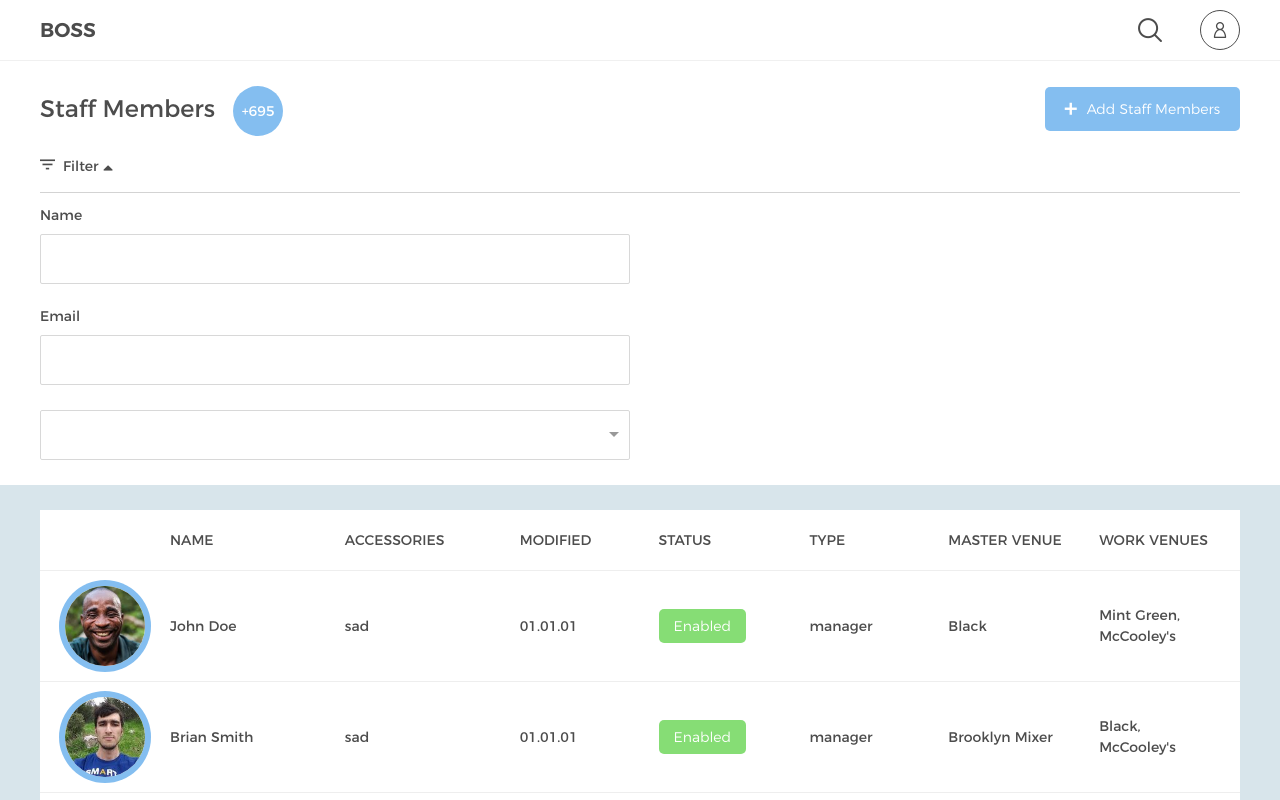
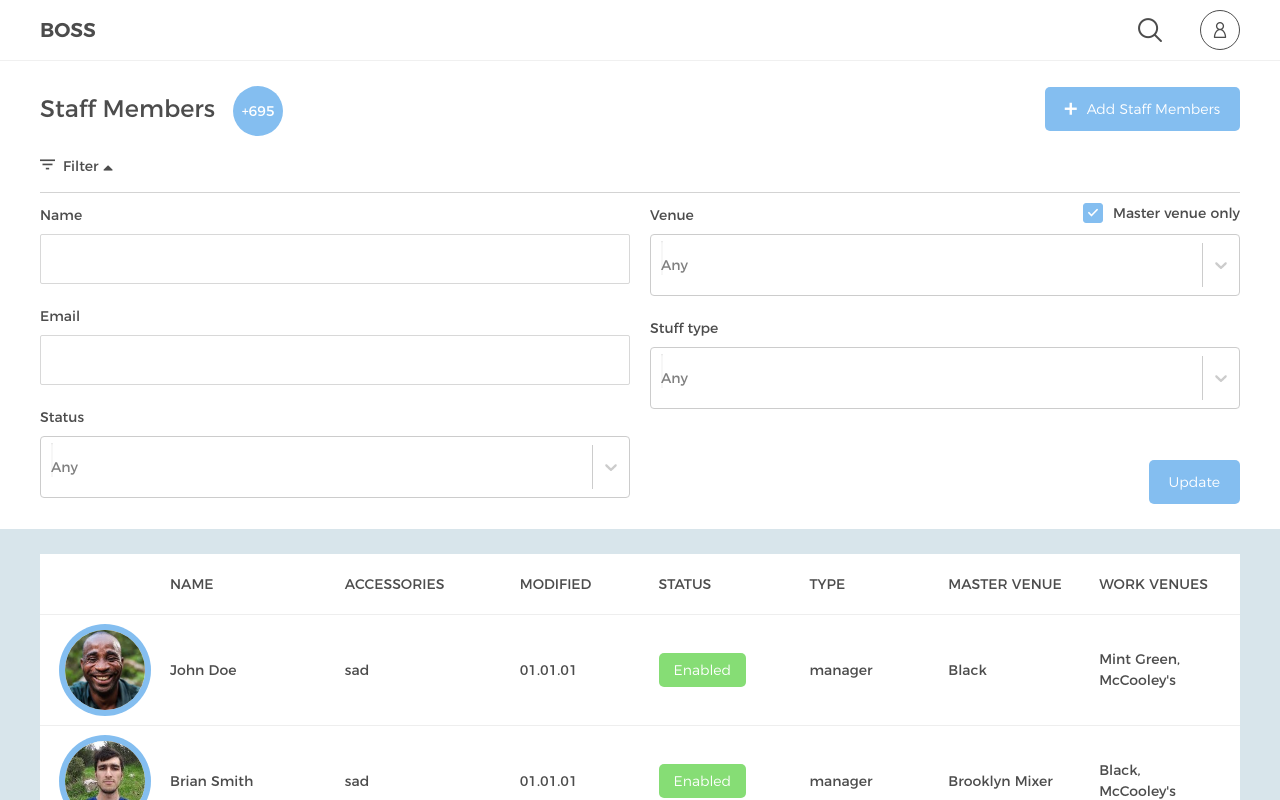
Before and after one commit to kostaromand/Bosses, a React (Create React App) app: page / in a window 1280 px wide. Both pictures are taken after a click on the link "Filter". Shown: the top 800 px of the page. Built offline with nearby package versions, Linux system fonts and the light colour scheme.

Commit message:
form finishe

```diff
--- a/package.json
+++ b/package.json
@@ -9,6 +9,7 @@
     "react-final-form": "^6.3.0",
     "react-redux": "^7.1.1",
     "react-scripts": "3.1.1",
+    "react-select": "^3.0.5",
     "redux": "^4.0.4",
     "redux-thunk": "^2.3.0"
   },
--- a/src/Components/Dashboard/Form/Button.js
+++ b/src/Components/Dashboard/Form/Button.js
@@ -2,7 +2,7 @@ import React from 'react'
 
 export default function Button({ text }) {
     return (
-        <button class="boss-button boss-form__submit boss-form__submit_adjust_single" type="submit">
+        <button className="boss-button boss-form__submit boss-form__submit_adjust_single" type="submit">
             {text}
         </button>
     )
--- a/src/Components/Dashboard/Form/CheckBox.js
+++ b/src/Components/Dashboard/Form/CheckBox.js
@@ -1,7 +1,7 @@
 import React from 'react'
 
-export default function CheckBox({name,checked}) {
+export default function CheckBox({input,checked}) {
     return (
-        <input name={name} value="true" type="checkbox" className="boss-form__checkbox-input" checked={checked} />
+        <input {...input} value="true" type="checkbox" className="boss-form__checkbox-input" checked={checked} />
     )
 }
--- /dev/null
+++ b/src/Components/Dashboard/Form/FormCheckBox.js
@@ -0,0 +1,20 @@
+import React from 'react'
+import CheckBox from './CheckBox'
+
+export default function FormCheckBox({input,labelText,checkBoxText }) {
+    return (
+        <div className="boss-form__label-group">
+            <p className="boss-form__label">
+                <span className="boss-form__label-text">
+                    {labelText}
+                </span>
+            </p>
+            <label className="boss-form__checkbox-label boss-form__checkbox-label_context_label-group">
+                <CheckBox input={input} checked/>
+                <span className="boss-form__checkbox-label-text">
+                    {checkBoxText}
+                </span>
+            </label>
+        </div>
+    )
+}
--- a/src/Components/Dashboard/Form/FormField.js
+++ b/src/Components/Dashboard/Form/FormField.js
@@ -2,7 +2,7 @@ import React from 'react'
 
 export default function FormField({children, style}) {
     return (
-        <div className={"boss-form__field " + style}>
+        <div className={style || "boss-form__field"}>
             {children}
         </div>
     )
--- /dev/null
+++ b/src/Components/Dashboard/Form/FormSelect.js
@@ -0,0 +1,13 @@
+import React from 'react'
+import FormField from './FormField'
+import Label from './Label'
+import ReactSelect from 'react-select'
+
+export default function FormSelect({input,labelText, options, placeholder }) {
+    return (
+        <FormField>
+            <Label labelText={labelText}/>
+            <ReactSelect {...input} options = {options} placeholder = {placeholder}/>
+        </FormField>
+    )
+}
--- a/src/Components/Dashboard/Form/Select.js
+++ b/src/Components/Dashboard/Form/Select.js
@@ -1,11 +1,8 @@
 import React from 'react'
-import FormField from './FormField'
-
-export default function Select({ options, placeholder }) {
+export default function Select({input, options, placeholder }) {
     return (
-        <FormField>
         <div className="boss-form__select">
-                <div className="Select Select--single" style={{overflow: "hidden"}}>
+            <div className="Select Select--single is-open" style={{ overflow: "visible" }}>
                 <div className="Select-control">
                     <span className="Select-multi-value-wrapper" id="react-select-2--value">
                         <div className="Select-placeholder">{placeholder}</div>
@@ -24,13 +21,13 @@ export default function Select({ options, placeholder }) {
                     </span>
                 </div>
                 <div className="Select-menu-outer">
-                        <div role="listbox" className="Select-menu" id="react-select-2--list">
-                            <div className="Select-option is-focused" id="react-select-2--option-1">{options[0]}</div>
+                    <div role="listbox" {...input} className="Select-menu" id="react-select-2--list">
+                        <div className="Select-option is-focused" id="react-select-2--option-1">
+                        </div>
                         <div className="Select-option" id="react-select-2--option-2">{options[1]}</div>
                     </div>
                 </div>
             </div>
         </div>
-        </FormField>
     )
 }
--- a/src/Components/Dashboard/Form/index.js
+++ b/src/Components/Dashboard/Form/index.js
@@ -1,7 +1,11 @@
-import React, { Component } from 'react'
+import React  from 'react'
 import { Form, Field } from 'react-final-form'
 import FormInput from './FormInput';
-import Select from './Select';
+import FormSelect from './FormSelect';
+import FormField from './FormField';
+import FormCheckBox from './FormCheckBox';
+import ReactSelect from 'react-select'
+import Button from "./Button"
 
 const onSubmit = (value) => {
     alert(JSON.stringify(value));
@@ -17,21 +21,66 @@ const FinalForm = () => (
                         <Field
                             name="name"
                             labelText="Name"
-                            component={FormInput}>
-                        </Field>
+                            component={FormInput} />
                         <Field
                             name="email"
                             labelText="Email"
-                            component={FormInput}>
-                        </Field>
+                            component={FormInput} />
                         <Field
                             name="status"
-                            options = {["One","Two"]}
+                            options={
+                                [{ value: "One", label: "One" },
+                                { value: "Two", label: "Two" }]
+                            }
                             labelText="Status"
-                            component={Select}>
-                        </Field>
+                            type="select"
+                            placeholder="Any"
+                            component={FormSelect} />
                     </div>
                     <div className="boss-form__group boss-form__group_layout_half">
+                        <FormField>
+                            <Field
+                                name="master-venue"
+                                labelText="Venue"
+                                type="checkbox"
+                                checkBoxText="Master venue only"
+                                component={FormCheckBox}
+                            />
+                            <Field
+                                name="venue"
+                                options={
+                                    [{ value: "One", label: "One" },
+                                    { value: "Two", label: "Two" }]
+                                }
+                                type="select"
+                                placeholder="Any"
+                            >
+                                {
+                                    ({ input, options, placeholder }) => (
+                                        <ReactSelect {...input} options={options} placeholder={placeholder} />
+                                    )
+                                }
+                            </Field>
+                        </FormField>
+                        <Field
+                            name="stuff-type"
+                            options={
+                                [{ value: "One", label: "One" },
+                                { value: "Two", label: "Two" }]
+                            }
+                            type="select"
+                            labelText="Stuff type"
+                            placeholder="Any"
+                            component={FormSelect} />
+                        <Field type="submit">
+                            {
+                                () => (
+                                    <FormField style="boss-form__field boss-form__field_justify_end boss-form__field_no-label">
+                                        <Button text="Update" />
+                                    </FormField>
+                                )
+                            }
+                        </Field>
                     </div>
                 </div>
             </form>
```
Also changed, not shown: src/Components/Dashboard/Form/LabelGroupCheckBox.js (deleted, +0 -17 lines), 1 other file (tests, documents, lock files or other folders). Lines whose indentation alone changed are shown as unchanged.
